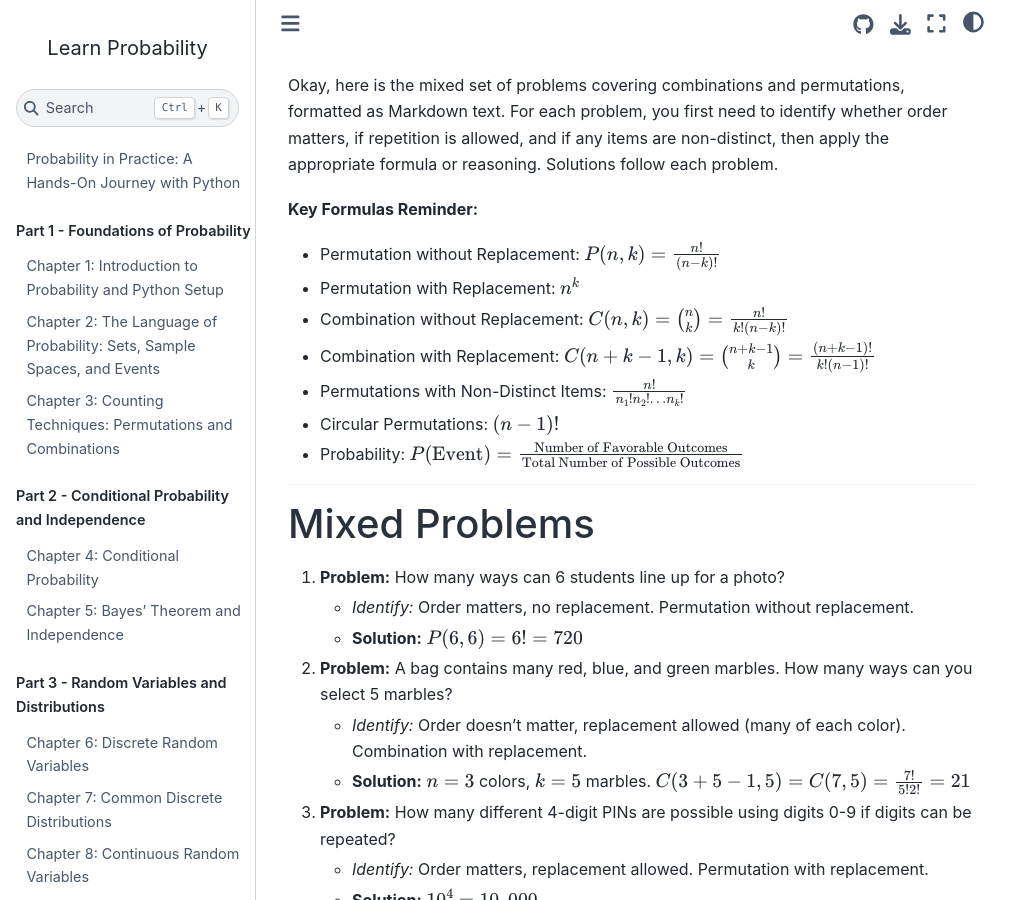
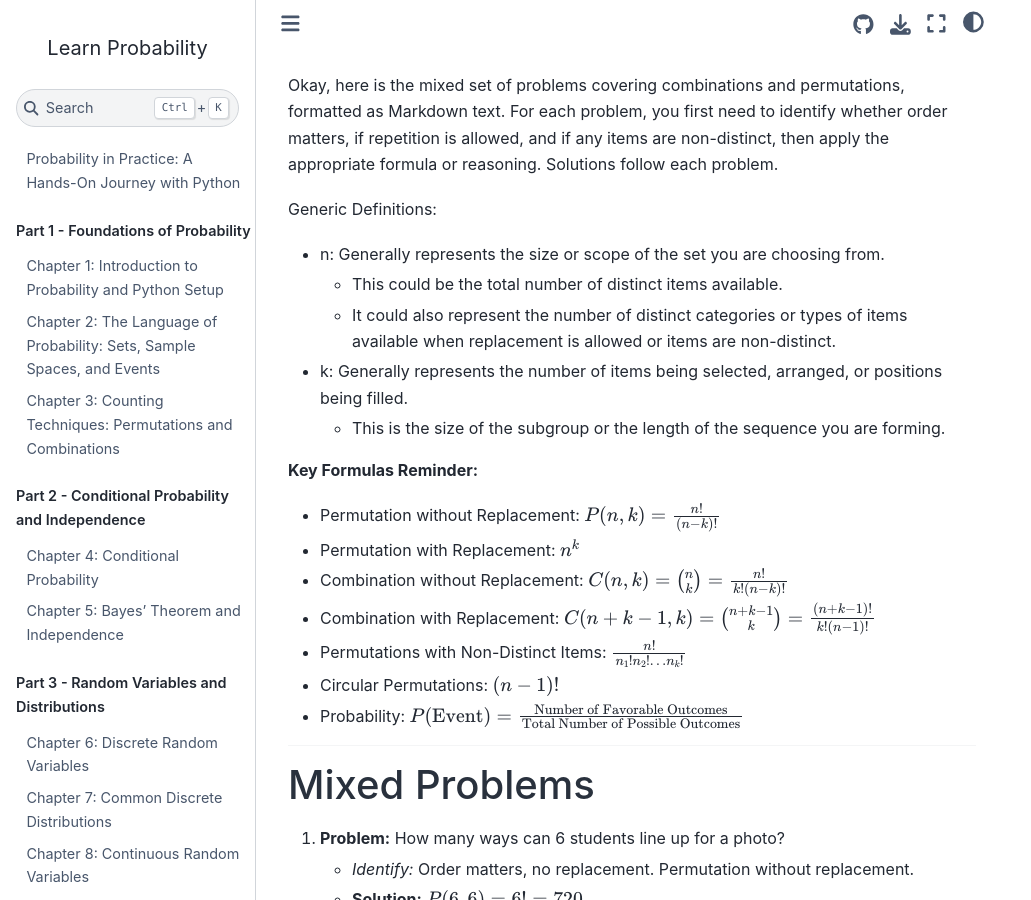
Before and after one commit to snowch/learn_probability, a Jupyter Book: the page built from workbooks/chapter_03.md, in a window 1280 px wide and 900 px high. Shown: the whole window, without its empty margins (0-1031 px from the left). Built offline with Jupyter Book 1.0.4 settings and Sphinx 7.4.7 and the Sphinx Book theme 1.1.4, drawn with Linux system fonts in a browser that asks for light colours; pages that are not in the unit, such as notebooks, are missing from menus.

Commit message:
Update chapter_03.md

```diff
--- a/workbooks/chapter_03.md
+++ b/workbooks/chapter_03.md
@@ -1,4 +1,11 @@
 Okay, here is the mixed set of problems covering combinations and permutations, formatted as Markdown text. For each problem, you first need to identify whether order matters, if repetition is allowed, and if any items are non-distinct, then apply the appropriate formula or reasoning. Solutions follow each problem.
+
+Generic Definitions:
+ * n: Generally represents the size or scope of the set you are choosing from.
+   * This could be the total number of distinct items available.
+   * It could also represent the number of distinct categories or types of items available when replacement is allowed or items are non-distinct.
+ * k: Generally represents the number of items being selected, arranged, or positions being filled.
+   * This is the size of the subgroup or the length of the sequence you are forming.
 
 **Key Formulas Reminder:**
 * Permutation without Replacement: $P(n, k) = \frac{n!}{(n-k)!}$
```
